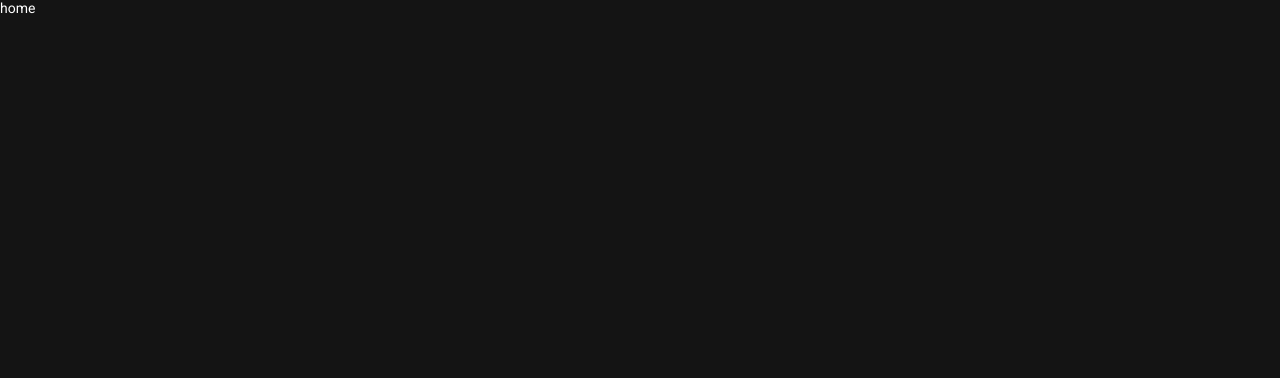
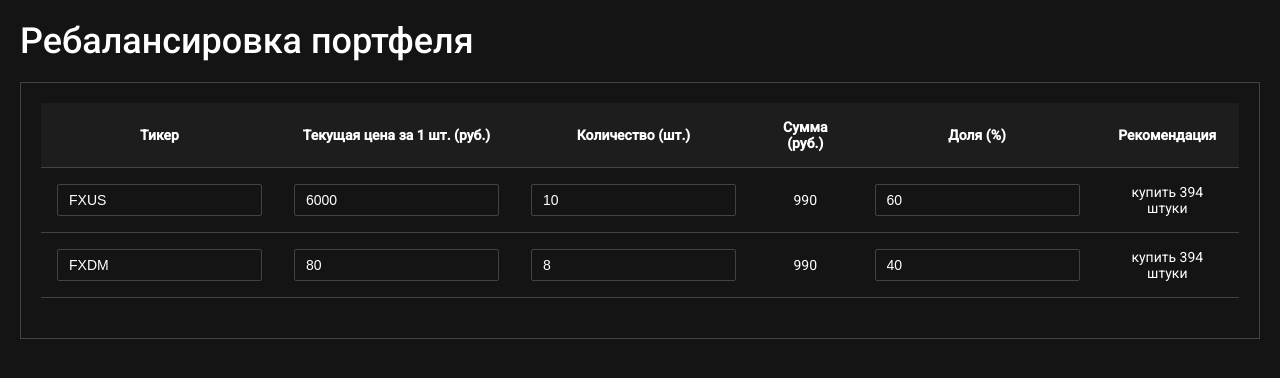
Before and after one commit to oleg59/rebalancing-portfolio, a React (Create React App) app: page / in a window 1280 px wide. Shown: the top 378 px of the page. Built offline with nearby package versions, Linux system fonts and the light colour scheme.

Commit message:
feature: add rebalance table component

```diff
--- a/src/Home/Home.js
+++ b/src/Home/Home.js
@@ -1,9 +1,13 @@
 import React from 'react';
+import RebalanceTable from './components/RebalanceTable/RebalanceTable';
 
 const Home = () => {
     return (
         <div className="home">
-            home
+            <div className="mb">
+                <h1>Ребалансировка портфеля</h1>
+            </div>
+            <RebalanceTable/>
         </div>
     );
 };
--- /dev/null
+++ b/src/Home/components/RebalanceTable/RebalanceTable.js
@@ -0,0 +1,54 @@
+import React, {useState} from 'react';
+import RebalanceTableTr from './RebalanceTableTr/RebalanceTableTr'
+
+const RebalanceTable = () => {
+    const [tableData, setTableData] = useState([
+        {
+            ticker: 'FXUS',
+            currentPrice: 6000,
+            amount: 10,
+            share: 60
+        },
+        {
+            ticker: 'FXDM',
+            currentPrice: 80,
+            amount: 8,
+            share: 40
+        }
+    ]);
+
+    const handleChangeTableData = (event, name, index) => {
+        setTableData(tableData.map((data, tableDataIndex) => {
+            if (tableDataIndex === index) {
+                data[name] = event.target.value;
+            }
+            return data;
+        }));
+    };
+
+    const tableRows = tableData.map((data, index) =>
+        <RebalanceTableTr key={index} data={data} handleChange={(event, name) => handleChangeTableData(event, name, index)}/>
+    );
+
+    return (
+        <div className="rebalance-table card">
+            <table className="table mb">
+                <thead>
+                    <tr>
+                        <th>Тикер</th>
+                        <th>Текущая цена за 1 шт. (руб.)</th>
+                        <th>Количество (шт.)</th>
+                        <th>Сумма (руб.)</th>
+                        <th>Доля (%)</th>
+                        <th>Рекомендация</th>
+                    </tr>
+                </thead>
+                <tbody>
+                    {tableRows}
+                </tbody>
+            </table>
+        </div>
+    );
+};
+
+export default RebalanceTable;
--- /dev/null
+++ b/src/Home/components/RebalanceTable/RebalanceTableTr/RebalanceTableTr.js
@@ -0,0 +1,47 @@
+import React from 'react';
+
+const RebalanceTableTr = ({data, handleChange}) => {
+    return (
+        <tr>
+            <td>
+                <input
+                    type="text"
+                    className="input"
+                    value={data?.ticker}
+                    onChange={(e) => handleChange(e, 'ticker')}
+                />
+            </td>
+            <td>
+                <input
+                    type="number"
+                    className="input"
+                    min="1"
+                    value={data?.currentPrice}
+                    onChange={(e) => handleChange(e, 'currentPrice')}
+                />
+            </td>
+            <td>
+                <input
+                    type="number"
+                    className="input"
+                    min="1"
+                    value={data?.amount}
+                    onChange={(e) => handleChange(e, 'amount')}
+                />
+            </td>
+            <td>990</td>
+            <td>
+                <input
+                    type="number"
+                    className="input"
+                    min="1"
+                    value={data?.share}
+                    onChange={(e) => handleChange(e, 'share')}
+                />
+            </td>
+            <td>купить 394 штуки</td>
+        </tr>
+    );
+};
+
+export default RebalanceTableTr;
--- a/src/index.css
+++ b/src/index.css
@@ -1,11 +1,14 @@
-@import url('https://fonts.googleapis.com/css2?family=Roboto:wght@400;700&display=swap');
+@import url('https://fonts.googleapis.com/css2?family=Roboto:wght@400;500&display=swap');
 
 :root {
     --bg-color: #141414;
+    --bg-second-color: #1d1d1d;
     --text-color: white;
     --font-family: 'Roboto', sans-serif;
     --font-size: 14px;
     --accent-color: #1890ff;
+    --accent-color-hover: #095cb5;
+    --border-color: #434343;
 }
 
 * {
@@ -14,12 +17,19 @@
     box-sizing: border-box;
 }
 
+h1 {
+    font-size: 36px;
+    font-weight: 500;
+}
+
+
 html, body {
     height: 100%;
     -webkit-overflow-scrolling: touch;
 }
 
 body {
+    padding: 20px;
     background: var(--bg-color);
     font-family: var(--font-family);
     font-size: var(--font-size);
@@ -30,3 +40,63 @@ body {
     background-color: var(--accent-color);
     color: var(--text-color);
 }
+
+.table {
+    border-collapse: collapse;
+    width: 100%;
+}
+
+.table th, .table td {
+    padding: 16px;
+    border-bottom: 1px solid var(--border-color);
+    text-align: center;
+}
+
+.table th {
+    background: var(--bg-second-color);
+}
+
+.btn {
+    background: var(--accent-color);
+    color: white;
+    border: 0;
+    border-radius: 2px;
+    padding: 8px 20px;
+    cursor: pointer;
+    transition: all 0.3s;
+}
+
+.btn:hover {
+    background: var(--accent-color-hover);
+}
+
+.mb {
+    margin-bottom: 20px;
+}
+
+.label {
+    display: flex;
+    gap: 20px;
+    align-items: center;
+}
+
+.card {
+    border: 1px solid var(--border-color);
+    padding: 20px;
+}
+
+.input {
+    padding: 4px 11px;
+    font-size: 14px;
+    line-height: 1.5715;
+    border: 1px solid var(--border-color);
+    border-radius: 2px;
+    transition: all 0.3s;
+    background: transparent;
+    color: var(--text-color);
+}
+
+.input:hover, .input:focus {
+    border-color: var(--accent-color);
+    outline: none;
+}
```
